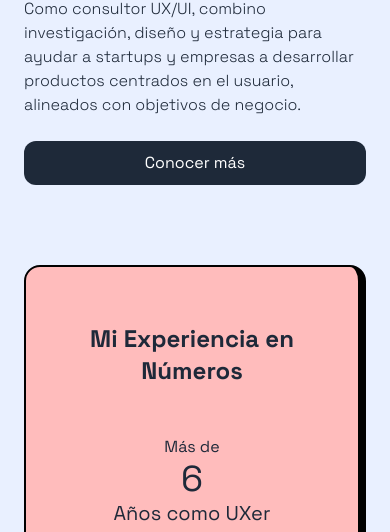
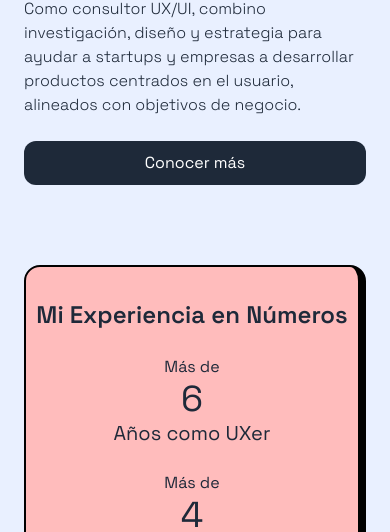
Before and after one commit to Migueluckleo/migueluck, a website: page index.html in a window 390 px wide. Shown: the part 563-1095 px from the top of the page. Drawn offline with nearby package versions, Linux system fonts and the light colour scheme.

Commit message:
counters last time

```diff
--- a/index.html
+++ b/index.html
@@ -43,9 +43,9 @@
 
       <!--Counter-Section-->
       <section id="counter-section" class="relative flex h-auto w-auto justify-center max-w-[1440px] bg-[#FFBCBC] mt-10 lg:left-1/2 lg:transform lg:-translate-x-[50%] rounded-2xl border-2 border-r-8 border-b-8 py-8 mx-6 lg:mx-0">
-        <div class="flex flex-col md:flex-row w-full  lg:justify-between text-gray-800 h-auto lg:px-50 gap-6 lg:gap-0">
+        <div class="flex flex-col md:flex-row w-full  md:justify-between text-gray-800 h-auto md:px-20 lg:px-50 gap-6 lg:gap-0">
         <div class="flex md:hidden justify-center">
-          <h3 class="text-2xl font-bold p-6 text-center">Mi Experiencia en Números</h3>
+          <h3 class="text-2xl text text-gray-800 font-semibold">Mi Experiencia en Números</h3>
         </div>
 
           <div class="relative flex flex-col items-center justify-center">
```
Also changed, not shown: src/output.css.
